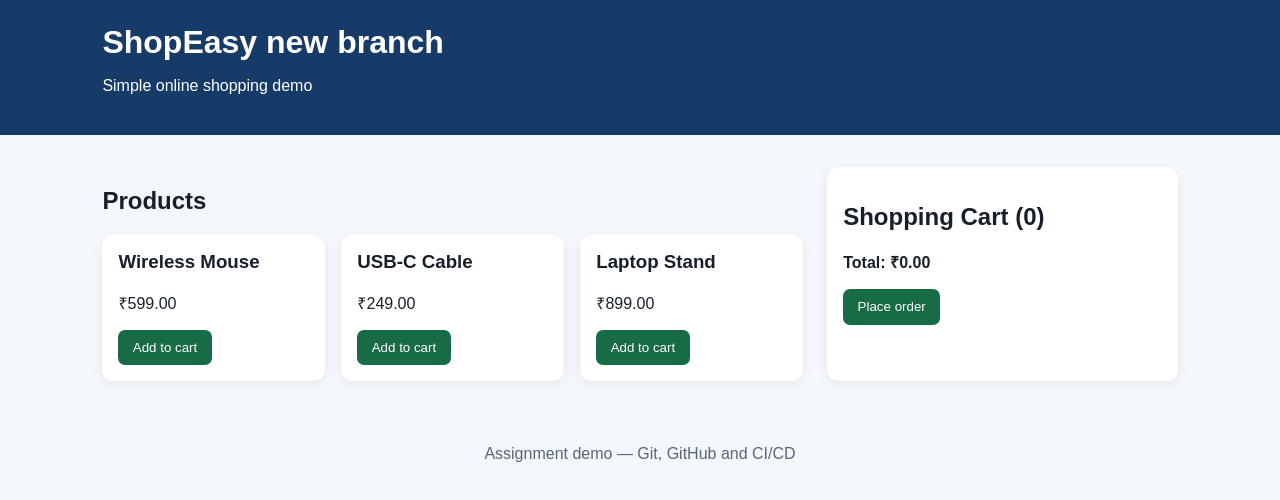
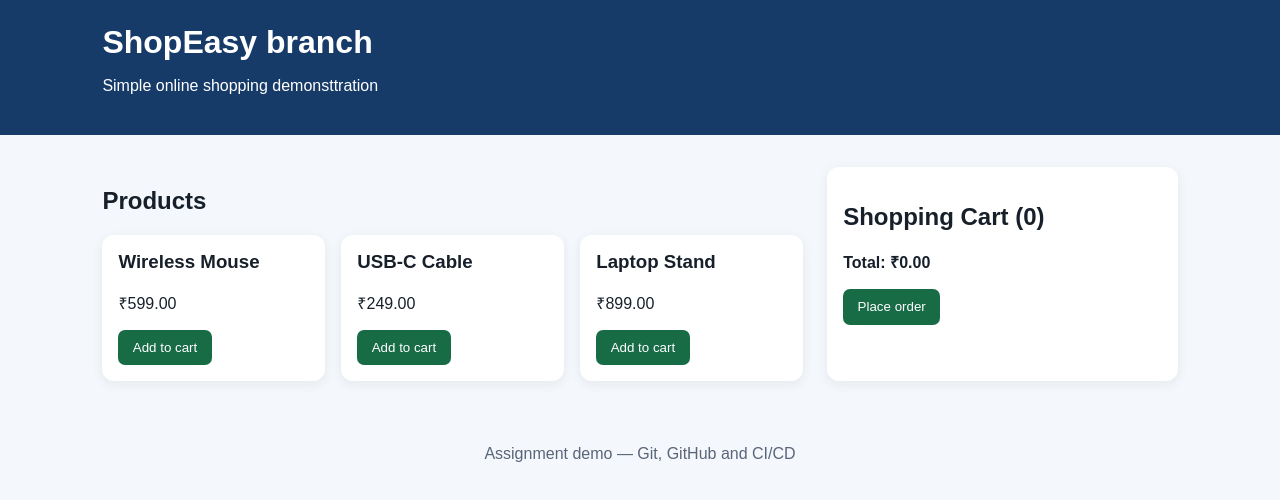
Before and after one commit to vedsp/ecommerce-app, a website: page index.html in a window 1280 px wide. Drawn offline with Linux system fonts and the light colour scheme.

Commit message:
Update e-commerce application

```diff
--- a/index.html
+++ b/index.html
@@ -9,8 +9,8 @@
 </head>
 <body>
   <header class="topbar">
-    <h1>ShopEasy new branch</h1>
-    <p>Simple online shopping demo</p>
+    <h1>ShopEasy  branch</h1>
+    <p>Simple online shopping demonsttration</p>
   </header>
   <main>
     <section aria-labelledby="products-title">
```
